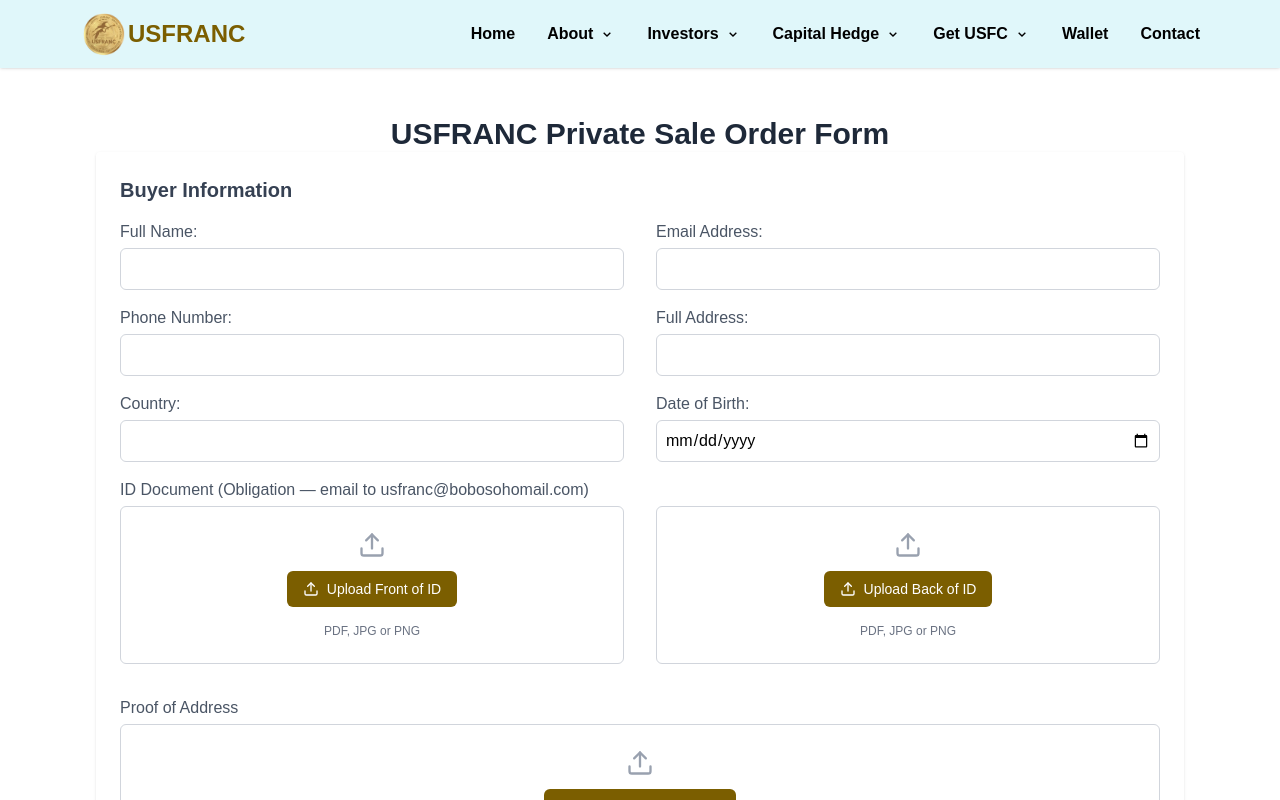
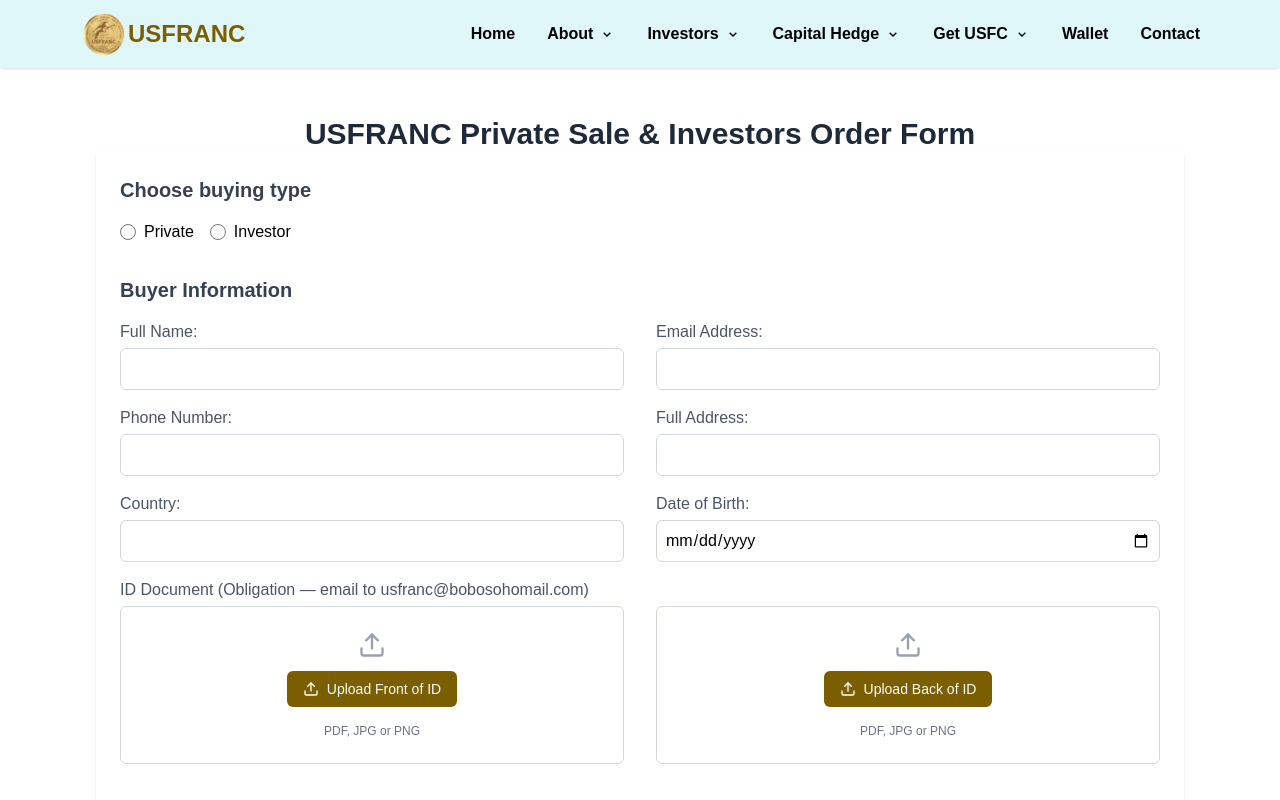
Before and after one commit to NashedShahRoni22/USFRANC, a Next.js app: page /pre-order in a window 1280 px wide. Shown: the top 800 px of the page. Built offline with nearby package versions, Linux system fonts and the light colour scheme.

Commit message:
order page updated

```diff
--- a/app/components/shared/MenuItems.jsx
+++ b/app/components/shared/MenuItems.jsx
@@ -63,6 +63,10 @@
       {
         title: "Terms & Condtions",
         path: "investors-terms-and-condtions"
+      },
+      {
+        title: "Invest in USFC now",
+        path: "pre-order"
       }
     ]
   },
--- a/app/pre-order/page.jsx
+++ b/app/pre-order/page.jsx
@@ -6,6 +6,11 @@
 import Link from "next/link";
 
 export default function Page() {
+  const [selectedType, setSelectedType] = useState("");
+  const handleTypeChange = (type) => {
+    setSelectedType(type);
+  };
+
   const [formData, setFormData] = useState({
     fullName: "",
     email: "",
@@ -151,9 +156,78 @@
     <Container>
       <div className="py-12 px-4">
         <h1 className="text-3xl font-semibold text-center text-gray-800">
-          USFRANC Private Sale Order Form
+          USFRANC Private Sale & Investors Order Form
         </h1>
         <form onSubmit={handleSubmit} className="space-y-8 p-6 shadow rounded">
+          {/* choose buyer type  */}
+          <div className="">
+            <h2 className="text-xl font-semibold text-gray-700 mb-4">Choose buying type</h2>
+
+            <div className="flex items-center gap-4 mb-6">
+              <div className="flex gap-2 items-center">
+                <input
+                  type="radio"
+                  id="private"
+                  name="buyingType"
+                  value="private"
+                  checked={selectedType === "private"}
+                  onChange={() => handleTypeChange("private")}
+                  className="w-4 h-4"
+                />
+                <label htmlFor="private" className="cursor-pointer">Private</label>
+              </div>
+
+              <div className="flex gap-2 items-center">
+                <input
+                  type="radio"
+                  id="investor"
+                  name="buyingType"
+                  value="investor"
+                  checked={selectedType === "investor"}
+                  onChange={() => handleTypeChange("investor")}
+                  className="w-4 h-4"
+                />
+                <label htmlFor="investor" className="cursor-pointer">Investor</label>
+              </div>
+            </div>
+
+            {/* Information Tabs */}
+            {selectedType && (
+              <div className="mt-6 p-4 bg-gray-50 rounded-lg border">
+                {selectedType === "private" && (
+                  <div>
+                    <div className="mb-4">
+                      <h4 className="font-semibold text-gray-700 mb-2">Deferred Utility Distribution</h4>
+                      <div className="space-y-2 text-gray-600">
+                        <p>• 10% bonus after 12 months (Year 1)</p>
+                        <p>• 10% bonus after 24 months (Year 2)</p>
+                        <p className="font-medium text-gray-800">Total bonus: 20%</p>
+                      </div>
+                    </div>
+                  </div>
+                )}
+
+                {selectedType === "investor" && (
+                  <div>
+                    <div className="space-y-3 text-gray-600">
+                      <p>Participants may receive up to <span className="font-semibold text-gray-800">60% additional USFC coins</span> over a three-year period following the official launch of USFranc, subject to compliance and continued engagement.</p>
+
+                      <div>
+                        <h4 className="font-semibold text-gray-700 mb-2">Release Schedule:</h4>
+                        <div className="space-y-1">
+                          <p>• 20% after 12 months</p>
+                          <p>• 20% after 24 months</p>
+                          <p>• 20% after 36 months</p>
+                        </div>
+                      </div>
+                    </div>
+                  </div>
+                )}
+              </div>
+            )}
+
+          </div>
+
           {/* Buyer Information */}
           <div className="space-y-4">
             <h2 className="text-xl font-semibold text-gray-700">
--- a/package.json
+++ b/package.json
@@ -9,6 +9,7 @@
     "lint": "next lint"
   },
   "dependencies": {
+    "lucide-react": "^0.539.0",
     "next": "15.3.1",
     "react": "^19.0.0",
     "react-dom": "^19.0.0",
```
Also changed, not shown: 1 other file (tests, documents, lock files or other folders).
